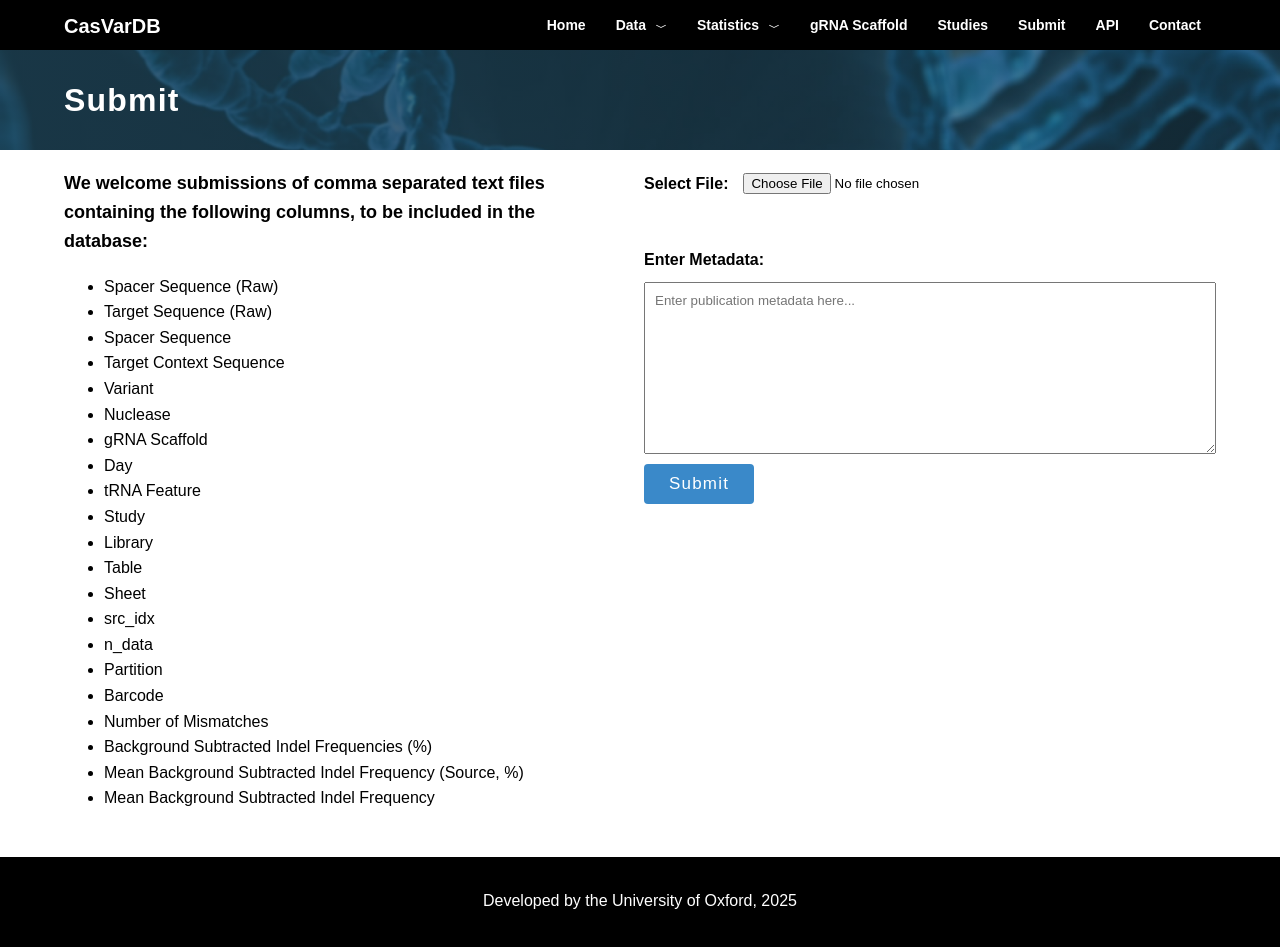
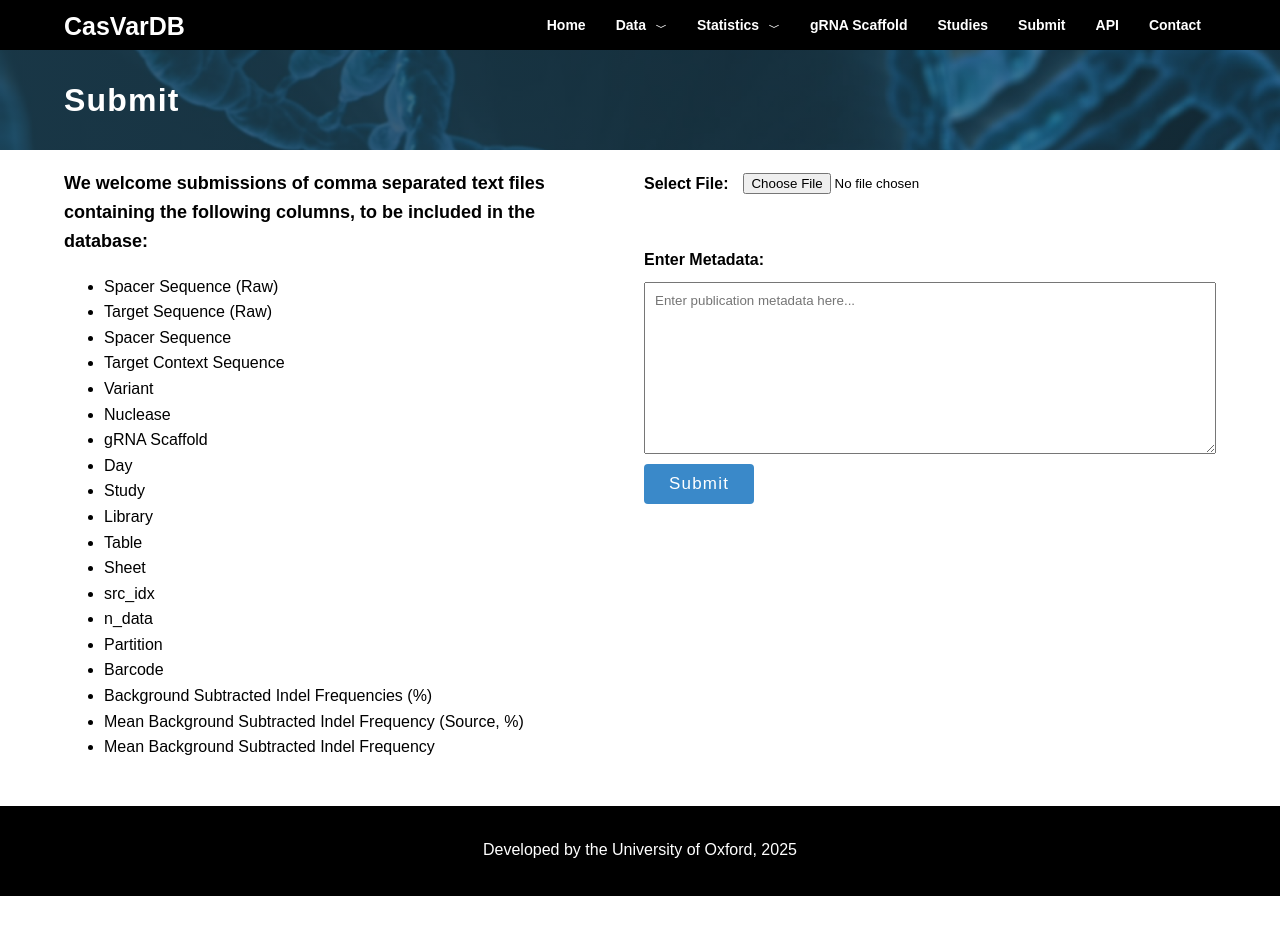
Before and after one commit to yaooo919/CasVarDB, a React (Create React App) app in the folder frontend/: page /submit in a window 1280 px wide. After the commit the page ends 896 px from the top, so only its background shows below. Built offline with nearby package versions, Linux system fonts and the light colour scheme; what @sgratzl/chartjs-chart-boxplot would draw is missing.

Commit message:
change logo size and submit item list

```diff
--- a/frontend/src/components/Navbar.css
+++ b/frontend/src/components/Navbar.css
@@ -23,7 +23,7 @@
 }
 
 .logo a {
-    font-size: 20px;
+    font-size: 25px;
     font-weight: bold;
     line-height: 50px;
 }
--- a/frontend/src/pages/Submit.js
+++ b/frontend/src/pages/Submit.js
@@ -75,7 +75,7 @@ const SubmitPage = () => {
                 <li>Nuclease</li>
                 <li>gRNA Scaffold</li>
                 <li>Day</li>
-                <li>tRNA Feature</li>
+                {/* <li>tRNA Feature</li> */}
                 <li>Study</li>
                 <li>Library</li>
                 <li>Table</li>
@@ -84,7 +84,7 @@ const SubmitPage = () => {
                 <li>n_data</li>
                 <li>Partition</li>
                 <li>Barcode</li>
-                <li>Number of Mismatches</li>
+                {/* <li>Number of Mismatches</li> */}
                 <li>Background Subtracted Indel Frequencies (%)</li>
                 <li>Mean Background Subtracted Indel Frequency (Source, %)</li>
                 <li>Mean Background Subtracted Indel Frequency</li>
```
